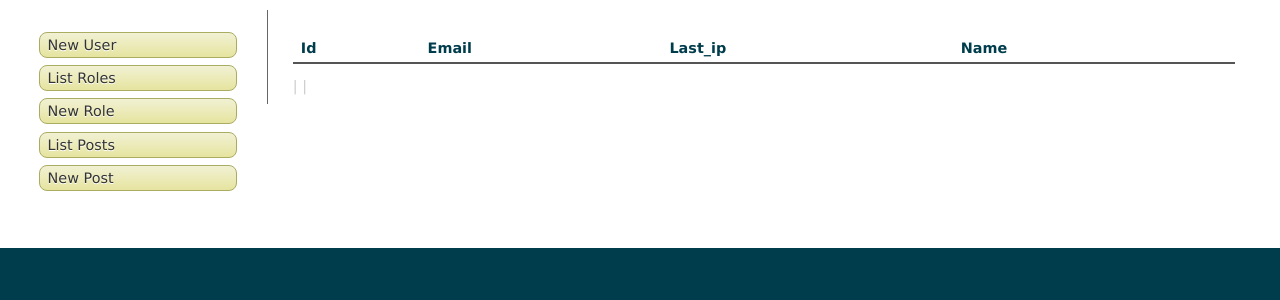
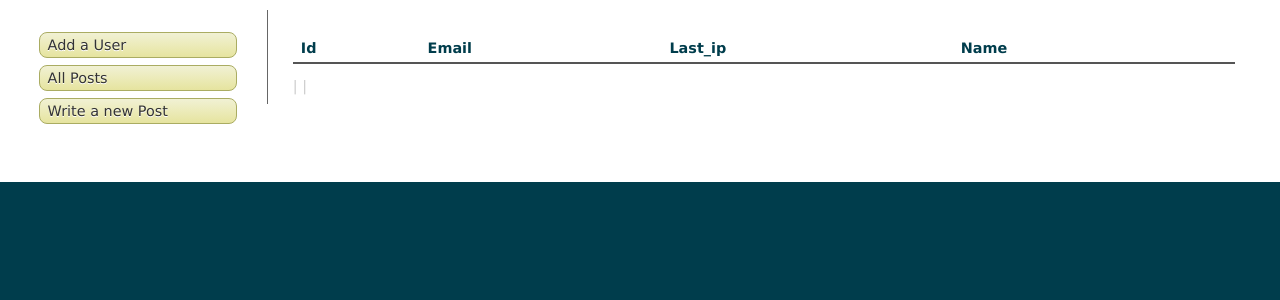
Before and after one commit to kahwee/sph-surprise, a CakePHP app: template app/views/users/backstage_index.ctp in a window 1280 px wide. Shown: the part 27-327 px from the top of the page. Run offline with PHP 8.4 and a stand-in for CakePHP, Linux system fonts and the light colour scheme; the template is opened without the code that fills it, so the values that code supplies are empty; some libraries are stand-ins or nearby versions.

Commit message:
Forgot to remove presence of roles.

```diff
--- a/app/views/users/backstage_index.ctp
+++ b/app/views/users/backstage_index.ctp
@@ -38,18 +38,16 @@
 
 			<div class="paging">
 		<?php echo $this->Paginator->prev('<< ' . __('previous', true), array(), null, array('class' => 'disabled')); ?>
-					 | 	<?php echo $this->Paginator->numbers(); ?>
-						|
+							 | 	<?php echo $this->Paginator->numbers(); ?>
+								|
 		<?php echo $this->Paginator->next(__('next', true) . ' >>', array(), null, array('class' => 'disabled')); ?>
 			</div>
 		</div>
 		<div class="actions">
 			<h3><?php __('Actions'); ?></h3>
 			<ul>
-				<li><?php echo $this->Html->link(sprintf(__('New %s', true), __('User', true)), array('action' => 'add')); ?></li>
-				<li><?php echo $this->Html->link(sprintf(__('List %s', true), __('Roles', true)), array('controller' => 'roles', 'action' => 'index')); ?> </li>
-				<li><?php echo $this->Html->link(sprintf(__('New %s', true), __('Role', true)), array('controller' => 'roles', 'action' => 'add')); ?> </li>
-				<li><?php echo $this->Html->link(sprintf(__('List %s', true), __('Posts', true)), array('controller' => 'posts', 'action' => 'index')); ?> </li>
-				<li><?php echo $this->Html->link(sprintf(__('New %s', true), __('Post', true)), array('controller' => 'posts', 'action' => 'add')); ?> </li>
+				<li><?php echo $this->Html->link(sprintf(__('Add a %s', true), __('User', true)), array('action' => 'add')); ?></li>
+				<li><?php echo $this->Html->link(sprintf(__('All %s', true), __('Posts', true)), array('controller' => 'posts', 'action' => 'index')); ?> </li>
+				<li><?php echo $this->Html->link(sprintf(__('Write a new %s', true), __('Post', true)), array('controller' => 'posts', 'action' => 'add')); ?> </li>
 	</ul>
 </div>
--- a/app/views/users/backstage_view.ctp
+++ b/app/views/users/backstage_view.ctp
@@ -93,7 +93,7 @@ $class = ' class="altrow"'; ?>
 
 						<div class="actions">
 							<ul>
-								<li><?php echo $this->Html->link(sprintf(__('New %s', true), __('Post', true)), array('controller' => 'posts', 'action' => 'add')); ?> </li>
+								<li><?php echo $this->Html->link(sprintf(__('Write a new %s', true), __('Post', true)), array('controller' => 'posts', 'action' => 'add')); ?> </li>
 		</ul>
 	</div>
 </div>
```
